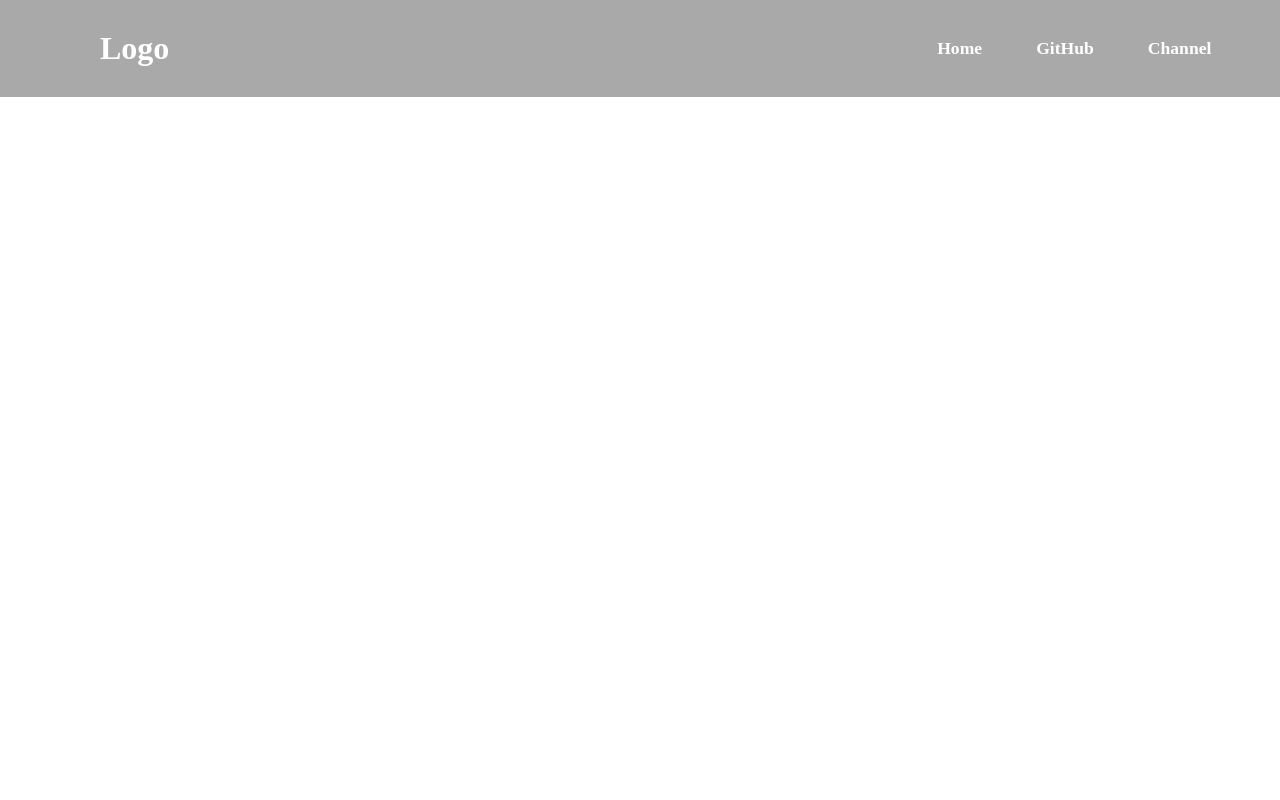
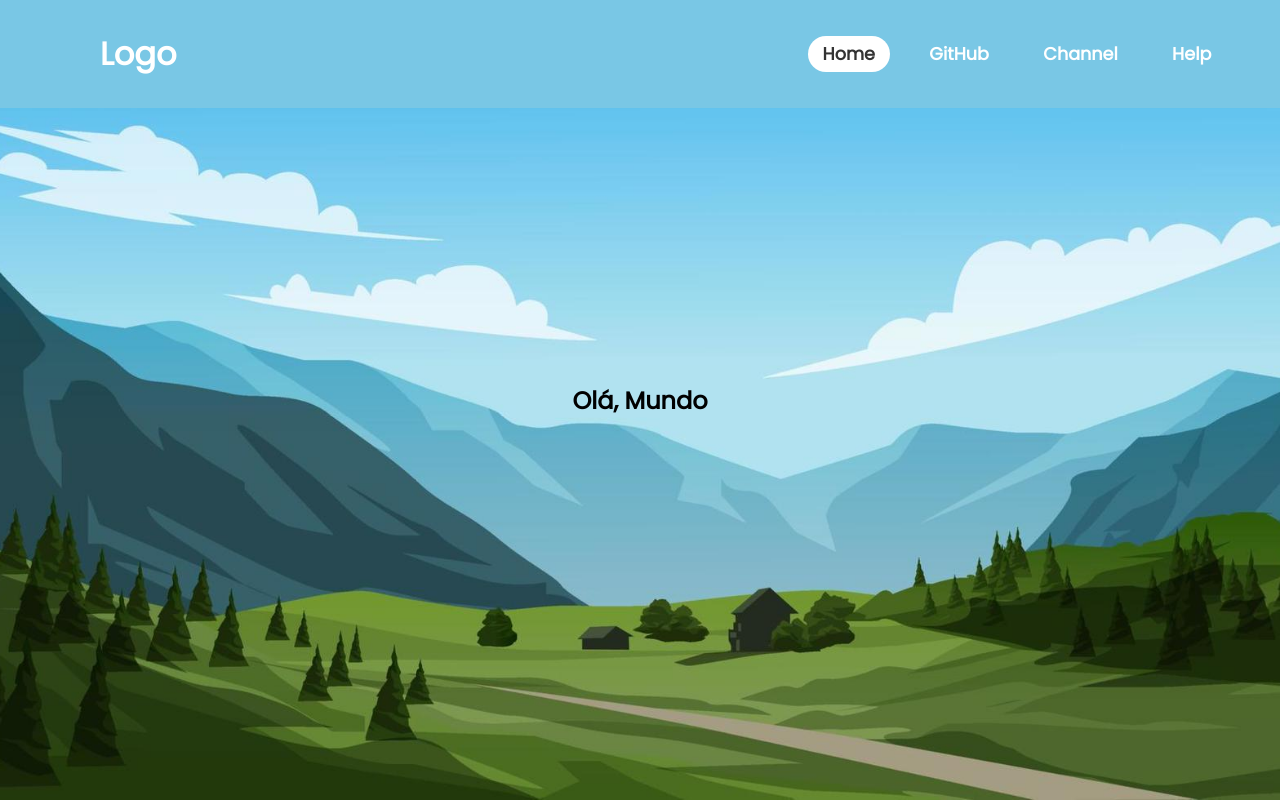
Before and after one commit to MaickonBrenner/OlaMundo, a plain HTML site: page site-exemplo/index.html in a window 1280 px wide. Shown: the top 800 px of the page. Drawn offline with Linux system fonts and the light colour scheme.

Commit message:
Adicionando o fundo

```diff
--- a/site-exemplo/index.html
+++ b/site-exemplo/index.html
@@ -14,11 +14,17 @@
     <header>
         <h2 class="logo">Logo</h2>
         <nav class="navigation">
-            <a href="#">Home<span></span></a>
+            <a href="#" class="active">Home<span></span></a>
             <a href="https://github.com/MaickonBrenner">GitHub<span></span></a>
             <a href="https://www.youtube.com/channel/UCmK44jM_4DJ95G61zkbCWPQ">Channel<span></span></a>
+            <a hreg="">Help<span></span></a>
         </nav>
     </header>
 
+    <section class="parallax">
+        <h2 id="text">Olá, Mundo</h2>
+
+    </section>
+
 </body>
 </html>
--- a/site-exemplo/style.css
+++ b/site-exemplo/style.css
@@ -1,9 +1,10 @@
+@import url('https://fonts.googleapis.com/css2?family=Poppins');
 
 * {
     margin: 0;
     padding: 0;
     padding: border-box;
-
+    font-family: 'Poppins', sans-serif;
 }
 
 
@@ -17,7 +18,7 @@ header {
     left: 0;
     width: 88%;
     padding: 30px 100px;
-    background: darkgray;
+    background: #79c7e5; /*#31626e, #39552a, #307384, #79c7e5*/
     display: flex;
     justify-content: space-between;
     align-items: center;
@@ -41,7 +42,8 @@ header {
 
 }
 
-.navigation a:hover {
+.navigation a:hover,
+.navigation a.active {
     color:#333;
 }
 
@@ -58,6 +60,21 @@ header {
     transition: .5s;
 }
 
-.navigation a:hover span {
+.navigation a:hover span,
+.navigation a.active span {
     transform: scale(1);
+    /*opacity: 1;*/
 }
+
+.parallax {
+    position: relative;
+    display: flex;
+    justify-content: center;
+    align-items: center;
+    height: 100vh;
+    background: url('background.jpg') no-repeat;
+    background-size: cover;
+    background-position: center;
+    background-attachment: fixed;
+
+}
```
Also changed, not shown: site-exemplo/background.jpg (added).
